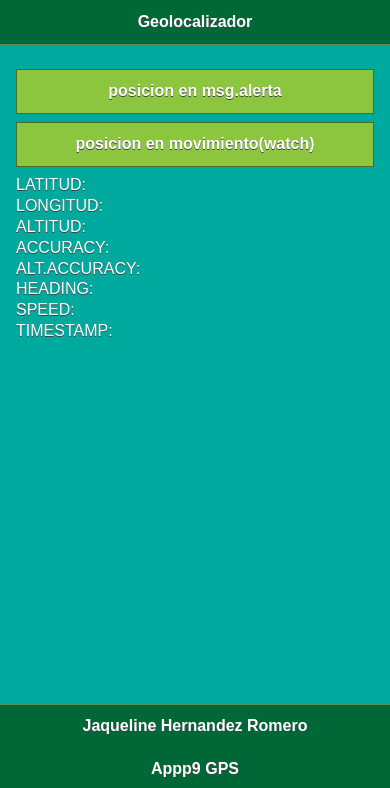
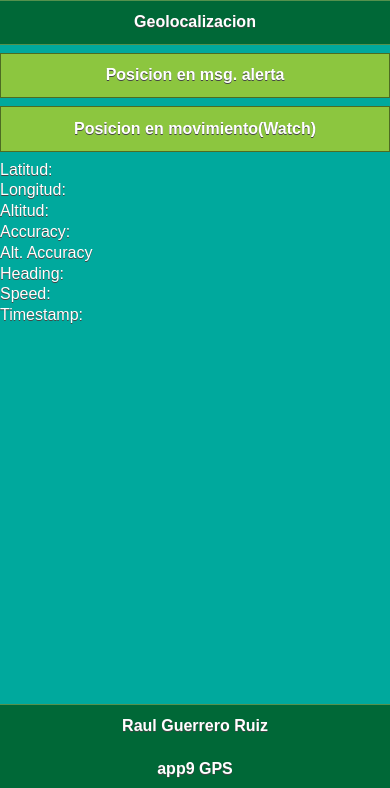
Before and after one commit to jaquelinehernandez/app9-git, a plain HTML site: page index.html in a window 390 px wide. Shown: the top 788 px of the page. Drawn offline with Linux system fonts and the light colour scheme; some packages are replaced by stand-ins of ours.

Commit message:
subida3
app9

```diff
--- a/index.html
+++ b/index.html
@@ -2,8 +2,8 @@
 <html>
 <head>
 <meta charset="utf-8">
-<meta charset="viewport" content="width=device-width,initial-scale=1,user-scalable=no"/>
-<title>app9 GEOLOCALIZADOR</title>
+<meta name="viewport" content="width=device-width,initial-scale=1,user-scalable=no"/>
+<title>app9 geolocalizacion</title>
 
 <!--grupo CSS-->
 <link rel="stylesheet" href="css/app9-tema.min.css"/>
@@ -14,31 +14,32 @@
 <script src="js/jquery-1.11.2.min.js"></script>
 <script src="js/jquery.mobile-1.4.5.min.js"></script>
 <script src="js/acciones.js" type="text/javascript"></script>
+<script src="phonegap.js"></script><!-- necesario*/ -->
+
 </head>
-
 <body>
-<div data-role="page" id="principal" data-theme="a">
- <div data-role="header" data-position="fixed" data-tap-toggle="false">
- <h1> Geolocalizador </h1>
+<div data-role="page" id="Principal" data-theme="b">
+<div data-role="header" data-add-back-btn="true" data-back-btn-text="Regresar" data-back-btn-theme="b">
+<h1>Geolocalizacion</h1>
 </div>
 
- <div data-role="main" class="ui-content">
- <div class="ui-btn" id="posicion"> posicion en msg.alerta </div>
- <div class="ui-btn" id="watch"> posicion en movimiento(watch) </div>
+<div data-role="main" id="principal" data-theme="a">
+	<div class="ui-btn" id="posicion">Posicion en msg. alerta </div>
+    <div class="ui-btn" id="watch">Posicion en movimiento(Watch) </div>
     <div>
- <div>LATITUD:<sapn id="latitud"> </sapn></div>
- <div>LONGITUD:<sapn id="longitud"> </sapn></div>
- <div>ALTITUD:<sapn id="altitud"> </sapn></div>
- <div>ACCURACY:<sapn id="accuracy"> </sapn></div>
- <div>ALT.ACCURACY:<sapn id="aaccuracy"> </sapn></div>
- <div>HEADING:<sapn id="headingg"> </sapn></div>
- <div>SPEED:<sapn id="speed"> </sapn></div>
- <div>TIMESTAMP:<sapn id="timestamp"> </sapn></div>
+    <div>Latitud: <span id="latitud"></span></div>
+    <div>Longitud: <span id="longitud"></span></div>
+    <div>Altitud: <span id="altitud"></span></div>
+    <div>Accuracy: <span id="accuracy"></span></div>
+    <div>Alt. Accuracy <span id="aaccuracy"></span></div>
+    <div>Heading: <span id="headingg"></span></div>
+    <div>Speed: <span id="speed"></span></div>
+    <div>Timestamp: <span id="timestamp"></span></div>
     </div>
    </div>
- <div data-role="footer" align="center" data-theme="a" data-position="fixed">
- <h4>Jaqueline Hernandez Romero </h4>
- <h5> Appp9 GPS </h5>
+   <div data-role="footer" align="center" data-theme="b" data-position="fixed">
+<h4>Raul Guerrero Ruiz</h4>
+<h5>app9 GPS</h5>
 <img src="res/android/mdpi.png" width="56" height="46">
 </div>
 </div>
```
Also changed, not shown: config.xml (+8 -12 lines). Lines whose indentation alone changed are shown as unchanged.
